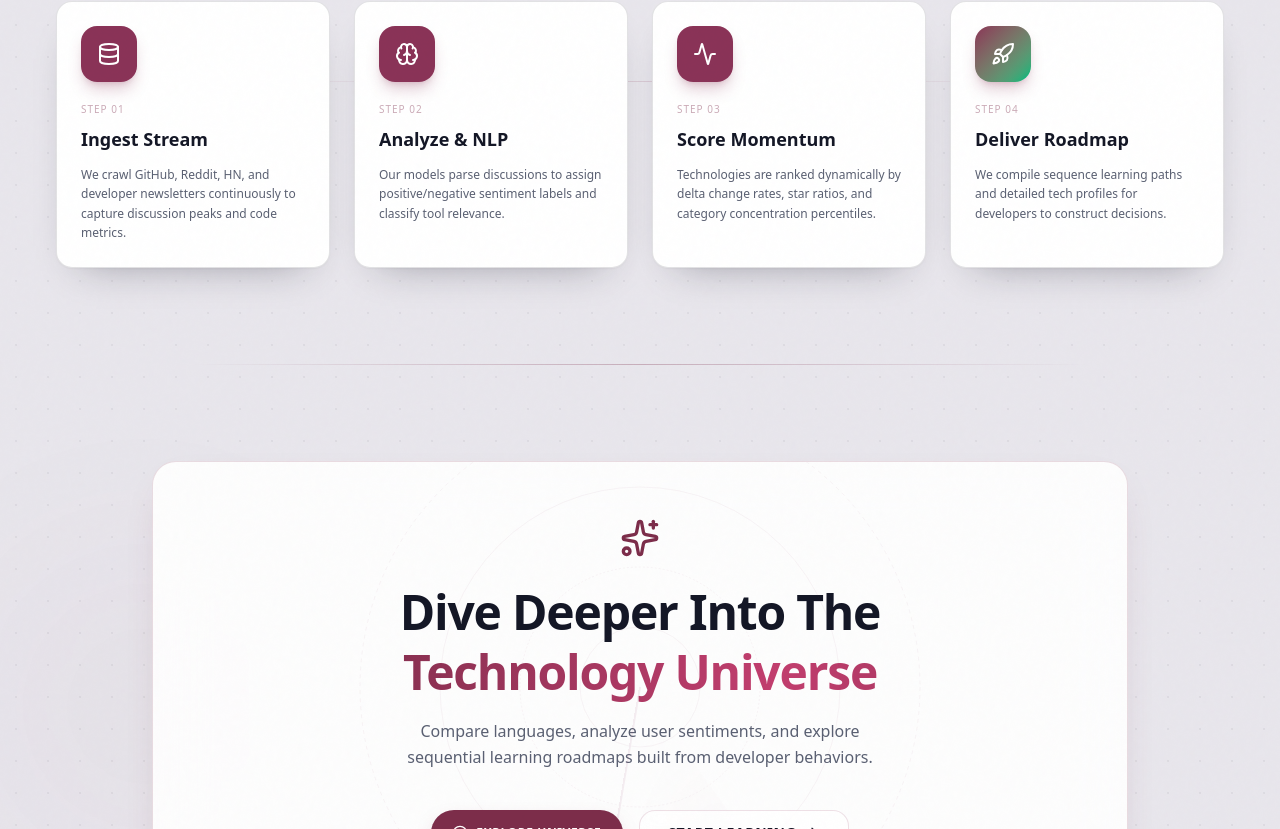
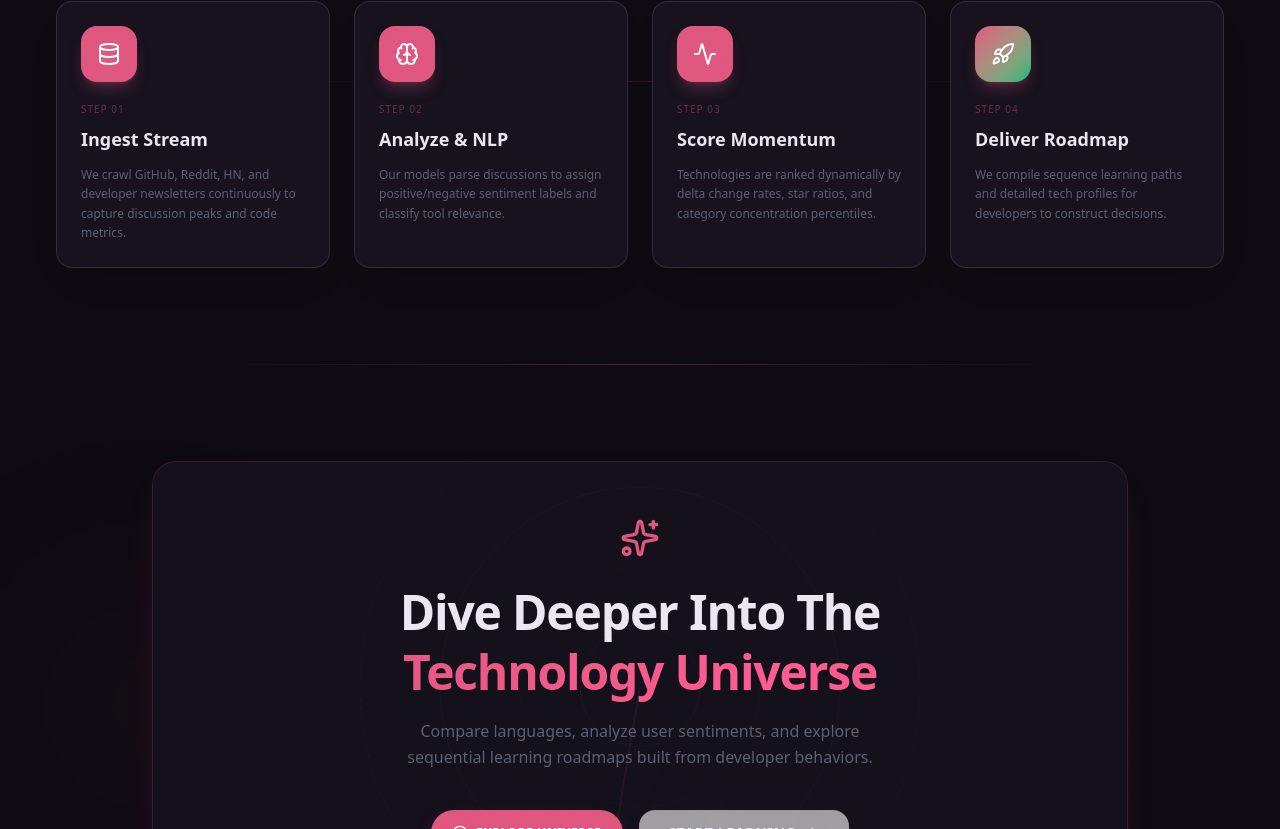
Before and after one commit to amantebriwal4321/StackRadar, a Next.js app in the folder frontend/: page / in a window 1280 px wide. Shown: the part 2743-3572 px from the top of the page. Built offline with nearby package versions, Linux system fonts and the light colour scheme; no server answers.

Commit message:
style: fix Tailwind v4 max-width and layout issues

```diff
--- a/frontend/src/app/globals.css
+++ b/frontend/src/app/globals.css
@@ -103,11 +103,74 @@
   --color-indigo-500: #8A3357;
   --color-indigo-600: #7C2D4A;
   --color-indigo-700: #5C2138;
+
+  /* Themeable surface/text vars — hardcoded light hexes were migrated to these
+     so they flip under html.dark. (LIGHT values here.) */
+  --c-ground: #E8E6EC;             /* page canvas */
+  --c-surface: #FFFFFF;            /* cards / panels */
+  --c-surface-2: #F7F8FC;          /* raised chips / insets */
+  --c-ink: #141726;                /* primary text */
+  --c-ink-2: #5A6072;              /* secondary text */
+  --c-border: rgba(20, 23, 38, 0.10);
+}
+
+/* ══════════════════════════════════════════════
+   DARK MODE — "Neon Noir" after dark: near-black wine ground,
+   luminous wine-rose accent + neon magenta glow (cyberpunk).
+   Flips every themeable var; data colours stay constant.
+   ══════════════════════════════════════════════ */
+html.dark {
+  /* surfaces / text */
+  --c-ground: #0E0B12;
+  --c-surface: #17121D;
+  --c-surface-2: #201A29;
+  --c-ink: #ECE7F1;
+  --c-ink-2: #A79FB4;
+  --c-border: rgba(236, 230, 242, 0.12);
+  --ground: #0E0B12;
+
+  /* accent — brighter so it glows on black */
+  --accent-1: #E0577F;
+  --accent-2: #FF5C93;
+  --accent-3: #B23A62;
+  --color-indigo-400: #F090AE;
+  --color-indigo-500: #E0577F;
+  --color-indigo-600: #E0577F;
+  --color-indigo-700: #B23A62;
+  --color-accent-primary: #E0577F;
+  --color-accent-glow: #FF5C93;
+  --color-accent-deep: #B23A62;
+  --color-text-accent: #E0577F;
+
+  /* design tokens */
+  --color-bg-primary: #0E0B12;
+  --color-bg-secondary: #201A29;
+  --color-bg-card: #17121D;
+  --color-text-primary: #ECE7F1;
+  --color-text-secondary: #A79FB4;
+  --color-text-faint: #6E6678;
+  --color-border-subtle: rgba(236, 230, 242, 0.12);
+
+  --background: #0E0B12;
+  --foreground: #ECE7F1;
+  --card: #17121D;
+  --card-foreground: #ECE7F1;
+  --popover: #17121D;
+  --popover-foreground: #ECE7F1;
+  --primary: #E0577F;
+  --secondary: #201A29;
+  --secondary-foreground: #ECE7F1;
+  --muted: #201A29;
+  --muted-foreground: #A79FB4;
+  --accent: #E0577F;
+  --border: rgba(236, 230, 242, 0.12);
+  --input: rgba(236, 230, 242, 0.14);
+  --ring: #E0577F;
 }
 
 body {
-  background-color: #E8E6EC;
-  color: #141726;
+  background-color: var(--c-ground);
+  color: var(--c-ink);
   font-family: var(--font-sans);
   overflow-x: hidden;
 }
@@ -116,15 +179,15 @@ body {
    GLASS / SURFACES — light frosted
    ───────────────────────────────────────────── */
 .glass-panel {
-  background: rgba(255, 255, 255, 0.75);
+  background: color-mix(in srgb, var(--c-surface) 82%, transparent);
   backdrop-filter: blur(20px);
   -webkit-backdrop-filter: blur(20px);
-  border: 1px solid rgba(20, 23, 38, 0.08);
+  border: 1px solid var(--c-border);
   box-shadow: 0 10px 34px -20px rgba(20, 23, 38, 0.35);
 }
 
 .glass-panel-glow {
-  background: rgba(255, 255, 255, 0.9);
+  background: color-mix(in srgb, var(--c-surface) 90%, transparent);
   backdrop-filter: blur(26px);
   -webkit-backdrop-filter: blur(26px);
   border: 1px solid color-mix(in srgb, var(--accent-1) 16%, transparent);
@@ -132,10 +195,10 @@ body {
 }
 
 .glass {
-  background: rgba(255, 255, 255, 0.6);
+  background: color-mix(in srgb, var(--c-surface) 60%, transparent);
   backdrop-filter: blur(12px);
   -webkit-backdrop-filter: blur(12px);
-  border: 1px solid rgba(20, 23, 38, 0.07);
+  border: 1px solid var(--c-border);
 }
 
 /* ─────────────────────────────────────────────
@@ -300,12 +363,11 @@ body {
    white body, ink-tinted borders, ONE indigo accent on hover.
    ───────────────────────────────────────────── */
 .tech-panel {
-  background: #FFFFFF;
-  border: 1px solid rgba(20, 23, 38, 0.12);
+  background: var(--c-surface);
+  border: 1px solid var(--c-border);
   box-shadow:
-    0 1px 0 rgba(255, 255, 255, 0.9) inset,
-    0 1px 2px rgba(20, 23, 38, 0.04),
-    0 18px 40px -26px rgba(20, 23, 38, 0.45);
+    0 1px 2px rgba(0, 0, 0, 0.04),
+    0 18px 40px -26px rgba(0, 0, 0, 0.35);
   transition: border-color 0.35s var(--ease-standard),
               box-shadow 0.35s var(--ease-standard),
               transform 0.35s var(--ease-spring);
@@ -340,8 +402,8 @@ body {
    TERMINAL WINDOW — the "console" framing (techy dark chrome)
    ───────────────────────────────────────────── */
 .terminal-window {
-  background: #FFFFFF;
-  border: 1px solid rgba(20, 23, 38, 0.16);
+  background: var(--c-surface);
+  border: 1px solid var(--c-border);
   overflow: hidden;
   box-shadow:
     0 1px 2px rgba(20, 23, 38, 0.05),
```
